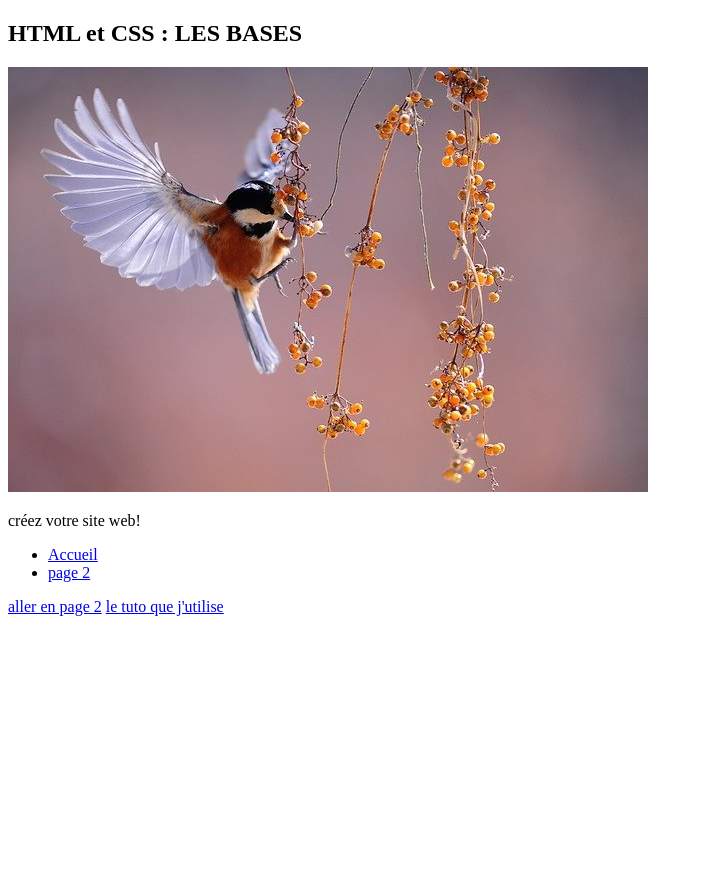
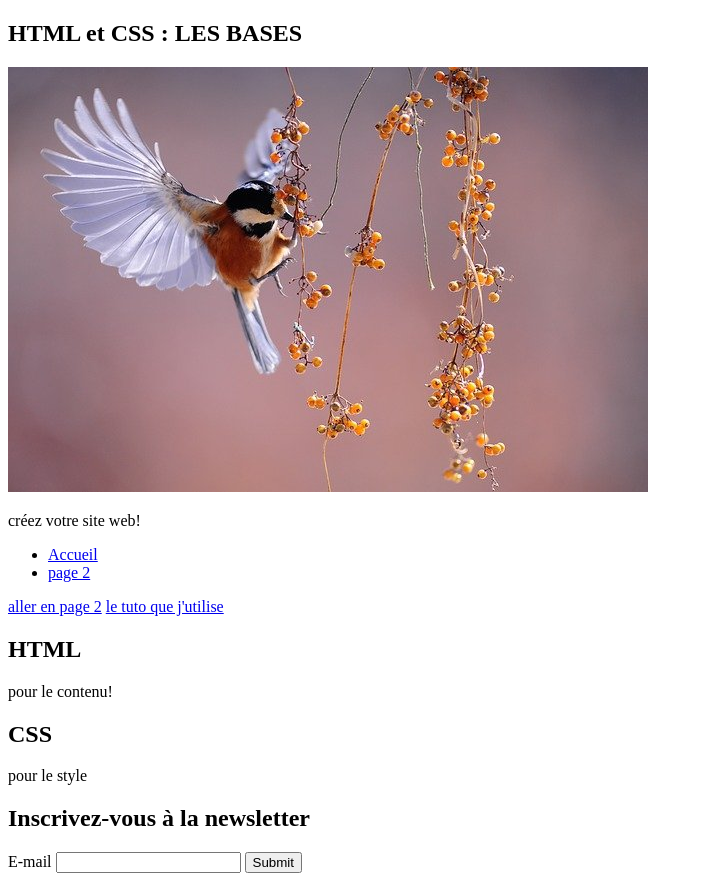
Before and after one commit to Mcharlie01/Tuto-HTML-CSS, a plain HTML site: page index.html in a window 1280 px wide. Shown: the whole page, without its empty margins (0-703 px from the left). Before the commit the page ends 800 px from the top, so only its background shows below. Drawn offline with Linux system fonts and the light colour scheme.

Commit message:
Add files via upload

```diff
--- a/index.html
+++ b/index.html
@@ -6,6 +6,7 @@
     </head>
 
     <body>
+        <main>
             <section>
                 <h1>HTML et CSS : LES BASES</h1>
                 <img src="colibrislibredroit.jpg" alt="colibris se délectant de nectare en volant">
@@ -23,8 +24,22 @@
             </nav>
             <section>
                 <div>
-
+                    <h2>HTML</h2>
+                    <p>pour le contenu!</p>
+                </div>
+                <div>
+                    <h2>CSS</h2>
+                    <p>pour le style</p>
                 </div>
             </section>
+            <section>
+                <h2>Inscrivez-vous à la newsletter</h2>
+                <form action="post">
+                    <label for="email">E-mail</label>
+                    <input type="text" name="email">
+                    <input type="submit">
+                </form>
+            </section>
+        </main>
     </body>
 </html>
```
Lines whose indentation alone changed are shown as unchanged.
